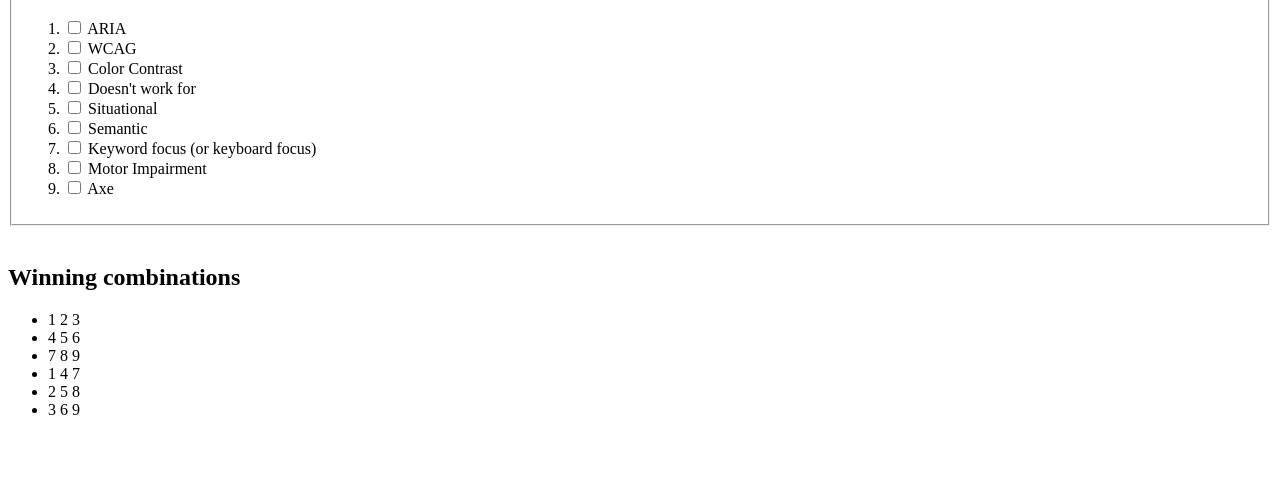
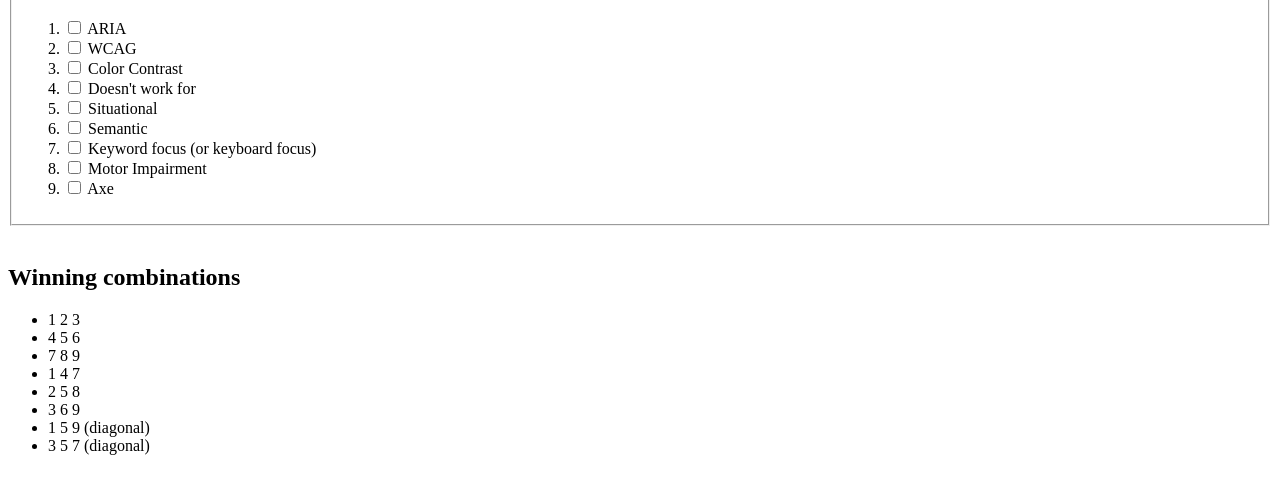
Before and after one commit to schne324/smashing-bingo, a plain HTML site: page index.html in a window 1280 px wide. Shown: the part 101-594 px from the top of the page. Drawn offline with Linux system fonts and the light colour scheme.

Commit message:
Update index.html

```diff
--- a/index.html
+++ b/index.html
@@ -57,6 +57,8 @@
         <li>1 4 7</li>
         <li>2 5 8</li>
         <li>3 6 9</li>
+        <li>1 5 9 (diagonal)</li>
+        <li>3 5 7 (diagonal)</li>
       </ul>
     </main>
   </body>
```
